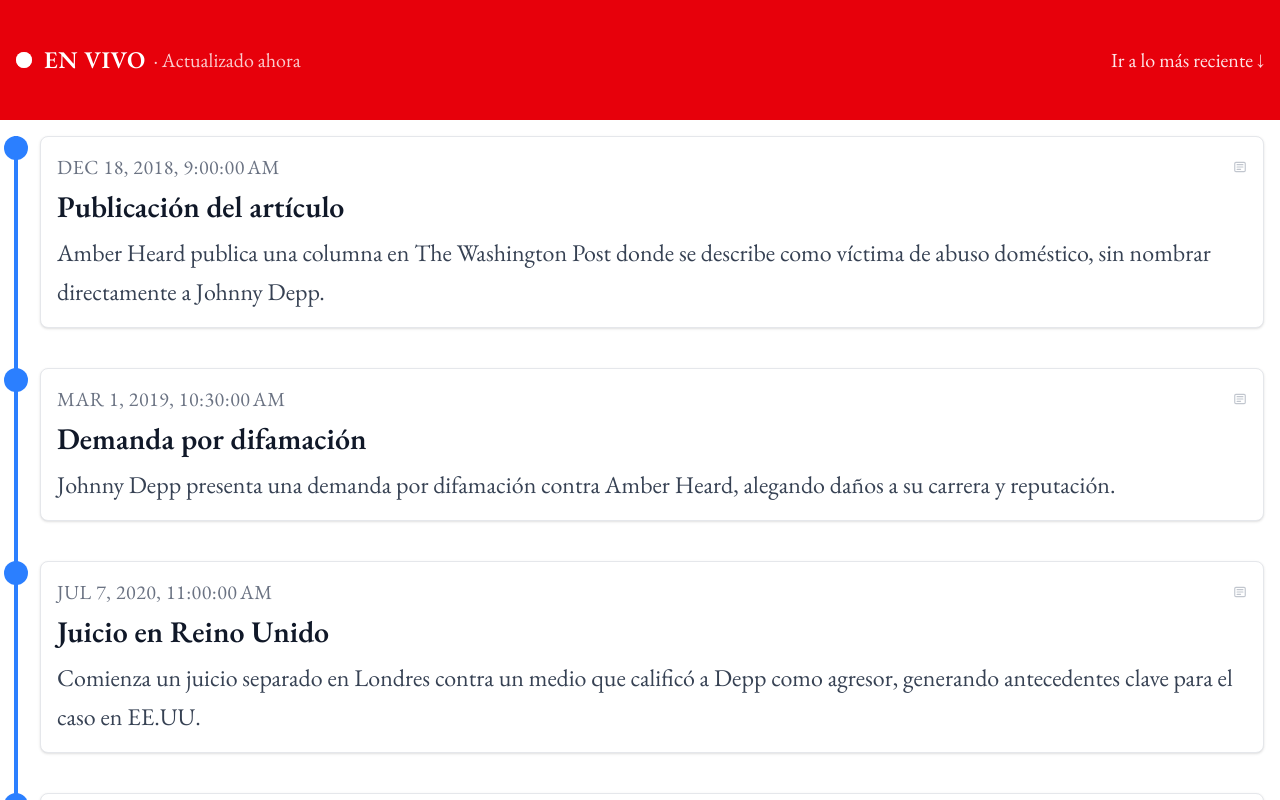
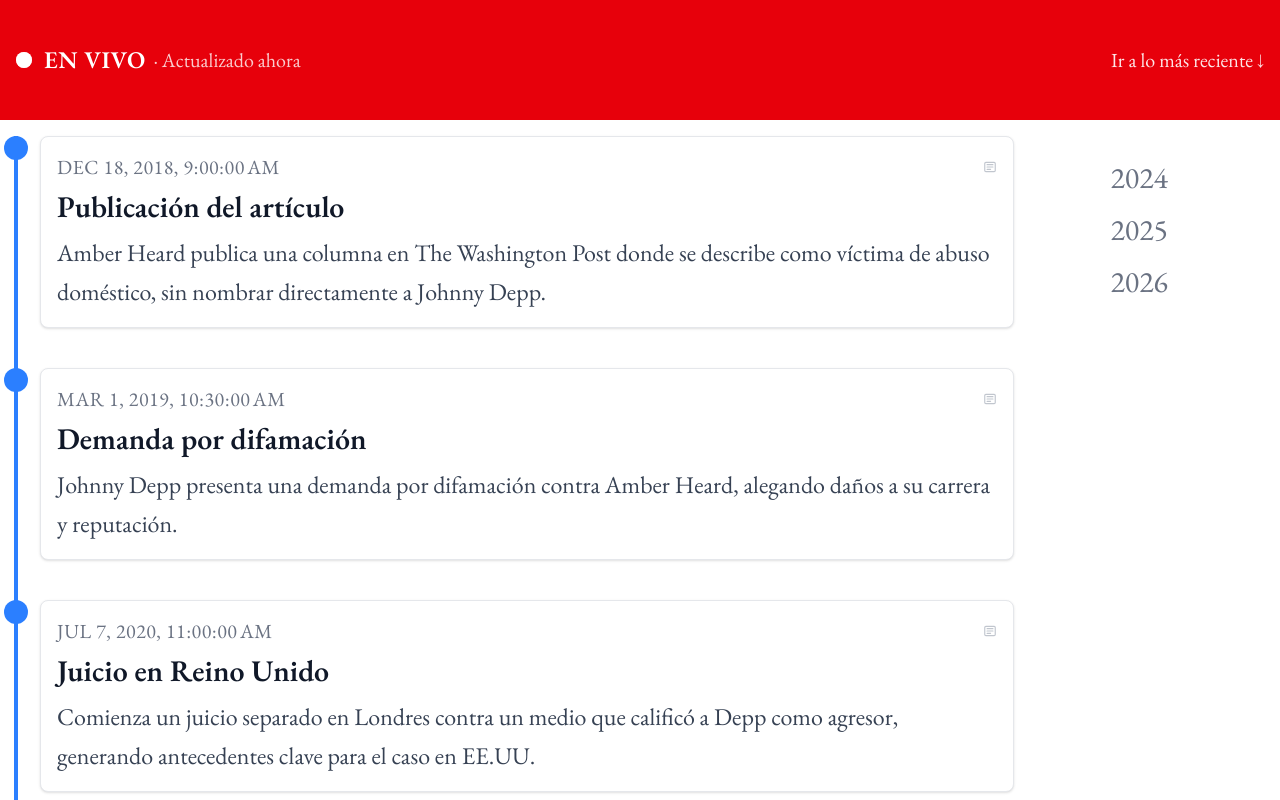
Before and after one commit to lightlinecom/lightline.front, an Angular app: page /story/1/timeline/1 in a window 1280 px wide. Shown: the top 800 px of the page. Built offline with nearby package versions, Linux system fonts and the light colour scheme.

Commit message:
add sticky dates to browse

```diff
--- a/src/app/components/timeline/timeline.html
+++ b/src/app/components/timeline/timeline.html
@@ -24,7 +24,8 @@
   </div>
 
   <!-- Recent -->
-  <button class="font-lightline text-sm md:text-lg lg:text-xl text-white/90 hover:text-white transition flex items-center gap-1">
+  <button
+    class="font-lightline text-sm md:text-lg lg:text-xl text-white/90 hover:text-white transition flex items-center gap-1">
     Ir a lo más reciente
     <span class="text-base">↓</span>
   </button>
@@ -32,6 +33,10 @@
 </div>
 
 <div class="p-4">
+
+  <div class="grid grid-cols-1 lg:grid-cols-[1fr_auto] lg:gap-24">
+
+    <div id="timeline">
       <ul class="relative space-y-10">
 
         <!-- Vertical line -->
@@ -45,4 +50,18 @@
         </li>
         }
       </ul>
+
     </div>
+
+    <div id="dates" class="hidden lg:block sticky top-40 self-start">
+  <ul class="font-lightline text-gray-500 text-3xl space-y-4 pr-24">
+    <li>2024</li>
+    <li>2025</li>
+    <li>2026</li>
+  </ul>
+</div>
+
+  </div>
+
+
+</div>
```
Lines whose indentation alone changed are shown as unchanged.
